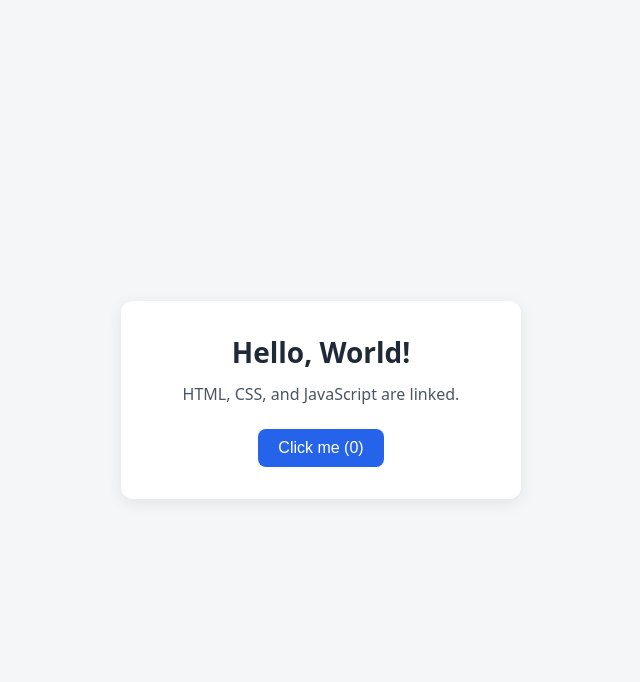
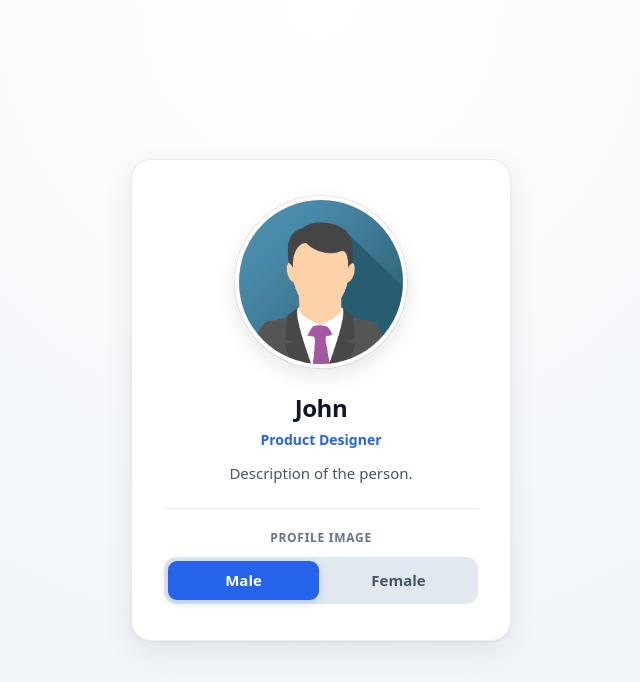
Before and after one commit to Coder-MayankSaini/being-infinity-workshop, a website: page index.html in a window 1280 px wide. Shown: the whole page, without its empty margins (319-959 px from the left). Drawn offline with Linux system fonts and the light colour scheme.

Commit message:
added card

```diff
--- a/index.html
+++ b/index.html
@@ -3,14 +3,55 @@
 <head>
   <meta charset="UTF-8" />
   <meta name="viewport" content="width=device-width, initial-scale=1.0" />
-  <title>Simple Starter</title>
+  <title>Profile Card</title>
   <link rel="stylesheet" href="styles.css" />
 </head>
 <body>
-  <main class="card">
-    <h1>Hello, World!</h1>
-    <p id="status">HTML, CSS, and JavaScript are linked.</p>
-    <button id="action-btn" type="button">Click me (0)</button>
+  <main class="card" aria-labelledby="profile-name">
+    <div class="avatar-frame">
+      <img
+        id="profile-image"
+        class="avatar"
+        src="src/john.png"
+        alt="Male profile portrait of John"
+      />
+    </div>
+
+    <div class="profile-info">
+      <h1 id="profile-name">John</h1>
+      <p class="profile-role">Product Designer</p>
+      <p class="profile-bio">
+        Description of the person.
+      </p>
+    </div>
+
+    <div class="selector-section">
+      <span class="selector-label" id="gender-selector-label">Profile Image</span>
+      <div
+        class="gender-switch"
+        role="group"
+        aria-labelledby="gender-selector-label"
+      >
+        <button
+          id="btn-male"
+          type="button"
+          class="switch-btn is-active"
+          data-gender="male"
+          aria-pressed="true"
+        >
+          Male
+        </button>
+        <button
+          id="btn-female"
+          type="button"
+          class="switch-btn"
+          data-gender="female"
+          aria-pressed="false"
+        >
+          Female
+        </button>
+      </div>
+    </div>
   </main>
 
   <script src="script.js"></script>
--- a/script.js
+++ b/script.js
@@ -1,10 +1,61 @@
-const button = document.getElementById("action-btn");
-const statusText = document.getElementById("status");
+const PROFILES = {
+  male: {
+    name: "John",
+    src: "src/john.png",
+    alt: "Male profile portrait of John",
+  },
+  female: {
+    name: "Jane",
+    src: "src/jane.png",
+    alt: "Female profile portrait of Jane",
+  },
+};
 
-let clickCount = 0;
+const profileImage = document.getElementById("profile-image");
+const profileName = document.getElementById("profile-name");
+const switchButtons = document.querySelectorAll(".switch-btn");
+const reducedMotionQuery = window.matchMedia("(prefers-reduced-motion: reduce)");
 
-button.addEventListener("click", () => {
-  clickCount += 1;
-  button.textContent = `Click me (${clickCount})`;
-  statusText.textContent = `Button clicked ${clickCount} ${clickCount === 1 ? "time" : "times"}.`;
+let activeGender = "male";
+
+// Preload images so switching between Male and Female is immediate.
+Object.values(PROFILES).forEach(({ src }) => {
+  const img = new Image();
+  img.src = src;
 });
+
+function setGender(gender) {
+  const profile = PROFILES[gender];
+  if (!profile || gender === activeGender) {
+    return;
+  }
+
+  activeGender = gender;
+
+  profileImage.src = profile.src;
+  profileImage.alt = profile.alt;
+  profileName.textContent = profile.name;
+
+  if (!reducedMotionQuery.matches) {
+    profileImage.classList.remove("is-switching");
+    // Force reflow so re-adding the class restarts the reveal animation.
+    void profileImage.offsetWidth;
+    profileImage.classList.add("is-switching");
+  }
+
+  switchButtons.forEach((button) => {
+    const isSelected = button.dataset.gender === gender;
+    button.classList.toggle("is-active", isSelected);
+    button.setAttribute("aria-pressed", String(isSelected));
+  });
+}
+
+switchButtons.forEach((button) => {
+  button.addEventListener("click", () => {
+    setGender(button.dataset.gender);
+  });
+});
+
+profileImage.addEventListener("animationend", () => {
+  profileImage.classList.remove("is-switching");
+});
--- a/styles.css
+++ b/styles.css
@@ -1,3 +1,17 @@
+:root {
+  --bg-page: #f1f5f9;
+  --bg-card: #ffffff;
+  --bg-track: #e2e8f0;
+  --text-primary: #0f172a;
+  --text-secondary: #475569;
+  --text-muted: #64748b;
+  --accent: #2563eb;
+  --accent-hover: #1d4ed8;
+  --border-subtle: rgba(15, 23, 42, 0.08);
+  --shadow-card: 0 10px 30px rgba(15, 23, 42, 0.08), 0 1px 3px rgba(15, 23, 42, 0.05);
+  --shadow-active: 0 2px 8px rgba(37, 99, 235, 0.25);
+}
+
 * {
   box-sizing: border-box;
   margin: 0;
@@ -6,45 +20,162 @@
 
 body {
   min-height: 100vh;
+  min-height: 100svh;
   display: grid;
   place-items: center;
-  font-family: system-ui, -apple-system, Segoe UI, Roboto, sans-serif;
-  background-color: #f4f6f8;
-  color: #1f2937;
+  padding: 1.5rem 1rem;
+  font-family: system-ui, -apple-system, BlinkMacSystemFont, "Segoe UI", Roboto, sans-serif;
+  background: radial-gradient(circle at top, #ffffff 0%, var(--bg-page) 70%);
+  color: var(--text-primary);
+  line-height: 1.5;
+  -webkit-font-smoothing: antialiased;
 }
 
 .card {
-  background: #ffffff;
-  padding: 2rem 2.5rem;
-  border-radius: 12px;
-  box-shadow: 0 4px 16px rgba(0, 0, 0, 0.08);
+  background: var(--bg-card);
+  border: 1px solid var(--border-subtle);
+  border-radius: 20px;
+  box-shadow: var(--shadow-card);
+  padding: 2rem 1.5rem;
+  max-width: 380px;
+  width: 100%;
   text-align: center;
-  max-width: 400px;
-  width: 90%;
+}
+
+.avatar-frame {
+  width: 156px;
+  height: 156px;
+  margin: 0 auto 1.35rem;
+  border-radius: 50%;
+  overflow: hidden;
+  background-color: #e2e8f0;
+  border: 4px solid #ffffff;
+  box-shadow: 0 0 0 1px var(--border-subtle), 0 8px 20px rgba(15, 23, 42, 0.1);
+}
+
+.avatar {
+  display: block;
+  width: 100%;
+  height: 100%;
+  object-fit: cover;
+  object-position: center top;
+}
+
+.avatar.is-switching {
+  animation: avatarReveal 0.28s cubic-bezier(0.22, 1, 0.36, 1);
+}
+
+@keyframes avatarReveal {
+  from {
+    opacity: 0.35;
+    transform: scale(0.96);
+  }
+  to {
+    opacity: 1;
+    transform: scale(1);
+  }
+}
+
+.profile-info {
+  margin-bottom: 1.5rem;
 }
 
 h1 {
-  font-size: 1.75rem;
+  font-size: 1.5rem;
+  font-weight: 700;
+  letter-spacing: -0.02em;
+  color: var(--text-primary);
+  margin-bottom: 0.2rem;
+}
+
+.profile-role {
+  font-size: 0.875rem;
+  font-weight: 600;
+  color: var(--accent);
   margin-bottom: 0.75rem;
 }
 
-p {
-  color: #4b5563;
-  margin-bottom: 1.5rem;
+.profile-bio {
+  font-size: 0.9375rem;
+  color: var(--text-secondary);
+  max-width: 28ch;
+  margin: 0 auto;
 }
 
-button {
-  padding: 0.65rem 1.25rem;
-  font-size: 1rem;
-  font-weight: 500;
-  color: #ffffff;
-  background-color: #2563eb;
-  border: none;
-  border-radius: 8px;
-  cursor: pointer;
-  transition: background-color 0.15s ease;
+.selector-section {
+  border-top: 1px solid var(--border-subtle);
+  padding-top: 1.25rem;
 }
 
-button:hover {
-  background-color: #1d4ed8;
+.selector-label {
+  display: block;
+  font-size: 0.75rem;
+  font-weight: 600;
+  text-transform: uppercase;
+  letter-spacing: 0.06em;
+  color: var(--text-muted);
+  margin-bottom: 0.6rem;
 }
+
+.gender-switch {
+  display: flex;
+  gap: 0.25rem;
+  padding: 0.25rem;
+  background-color: var(--bg-track);
+  border-radius: 12px;
+}
+
+.switch-btn {
+  flex: 1;
+  padding: 0.6rem 1rem;
+  font-family: inherit;
+  font-size: 0.9375rem;
+  font-weight: 600;
+  color: var(--text-secondary);
+  background-color: transparent;
+  border: none;
+  border-radius: 9px;
+  cursor: pointer;
+  transition: background-color 0.2s ease, color 0.2s ease, box-shadow 0.2s ease;
+}
+
+.switch-btn:hover:not(.is-active) {
+  color: var(--text-primary);
+  background-color: rgba(255, 255, 255, 0.55);
+}
+
+.switch-btn.is-active {
+  background-color: var(--accent);
+  color: #ffffff;
+  box-shadow: var(--shadow-active);
+}
+
+.switch-btn.is-active:hover {
+  background-color: var(--accent-hover);
+}
+
+.switch-btn:focus-visible {
+  outline: 2px solid var(--accent);
+  outline-offset: 2px;
+}
+
+@media (min-width: 480px) {
+  .card {
+    padding: 2.25rem 2rem;
+  }
+
+  .avatar-frame {
+    width: 172px;
+    height: 172px;
+  }
+}
+
+@media (prefers-reduced-motion: reduce) {
+  .avatar.is-switching {
+    animation: none;
+  }
+
+  .switch-btn {
+    transition: none;
+  }
+}
```
Also changed, not shown: src/jane.png (added), src/john.png (added).
